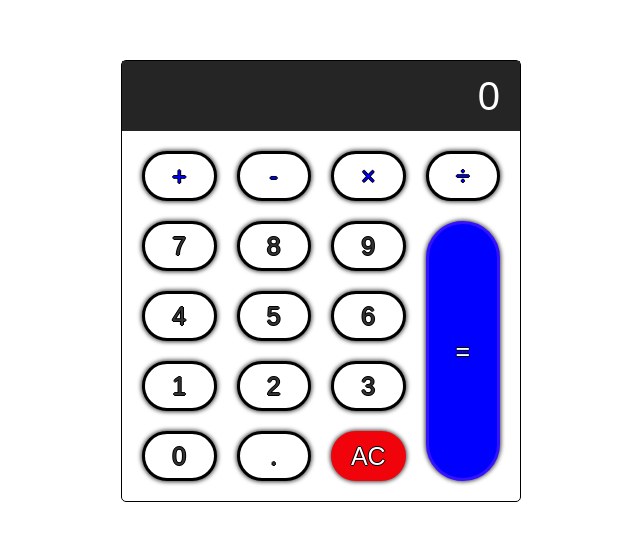
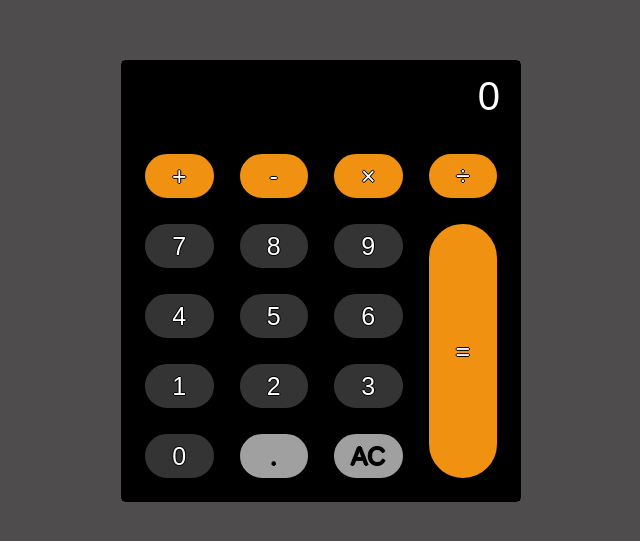
Before and after one commit to VeyselGaziDuran/CalculatorApp, a plain HTML site: page index.html in a window 1280 px wide. Shown: the part 119-660 px from the top of the page, without its empty margins (319-959 px from the left). Drawn offline with Linux system fonts and the light colour scheme.

Commit message:
css edited

```diff
--- a/style.css
+++ b/style.css
@@ -1,92 +1,96 @@
-*{
+* {
   margin: 0;
   padding: 0;
   box-sizing: border-box;
 }
 
-html{
+html {
   font-size: 10px;
-    font-family: 'Roboto', sans-serif;
+  font-family: "Roboto", sans-serif;
 }
 
-body{
+body {
+  background-color: #4e4c4c;
   font-size: 1.2rem;
 }
 
-.calculator{
+.calculator {
+  position: absolute;
+  top: 50%;
+  left: 50%;
   border: 1px solid #000;
   border-radius: 5px;
   width: 400px;
-    position: absolute;
-    top: 50%;
-    left: 50%;
   transform: translate(-50%, -50%);
 }
 
-.calculator-input{
+.calculator-input {
   width: 100%;
   font-size: 4rem;
   height: 70px;
   border: none;
-    background-color: #252525;
+  background-color: #000000;
   color: white;
   text-align: right;
   padding-right: 20px;
   padding-left: 20px;
 }
 
-button{
+button {
   height: 50px;
-    background-color: white;
+  background-color: #343434;
   border-radius: 3px;
   border: 3px solid #000000;
   font-size: 2.5rem;
-    color: #333;
+  color: white;
   transition: 0.3s ease;
-    border-radius: 70px 70px 70px 70px;
-    box-shadow: 0px 0px 4px 1px rgba(0,0,0,0.75);
+  border-radius: 200px 200px 200px 200px;
+  box-shadow: 0px 0px 4px 1px rgba(0, 0, 0, 0.75);
   text-shadow: -1px 0 black, 0 1px black, 1px 0 black, 0 -1px black;
 }
 
-button:hover{
+button:hover {
   cursor: pointer;
   background-color: #555;
   color: white;
-    box-shadow: inset 0px 0px 16px -1px rgba(0,0,0,1);
-
 }
 
-.operator{
-    background-color: white;
-    color: blue;
+.operator {
+  background-color: #f09112;
+  color: white;
 }
 
-.all-clear{
-    background-color: #f1030b;
-    color: white;
-    border-color: #f1030b;
+.all-clear {
+  background-color: #a0a0a0;
+  color: #000;
+  border-color: #000;
   transition: 0.3s ease;
 }
 
-.all-clear:hover{
-    background-color: #a10000;
+.all-clear:hover {
+  background-color: #555;
 }
 
-.equal-sign{
-    background-color: blue;
+.equal-sign {
+  background-color: #f09112;
   color: white;
-    border-color: #3512ff;
   height: 100%;
   grid-area: 2 / 4 / 6 / 5;
 }
 
-.equal-sign:hover{
-    background-color: #17038a;
-}
-
-.calculator-keys{
+.calculator-keys {
   display: grid;
   grid-template-columns: repeat(4, 1fr);
   grid-gap: 20px;
   padding: 20px;
+  background-color: #000000;
 }
+
+.decimal {
+  background-color: #a0a0a0;
+  color: #000;
+}
+
+.decimal:hover {
+  background-color: #555;
+}
```
Lines whose indentation alone changed are shown as unchanged.
